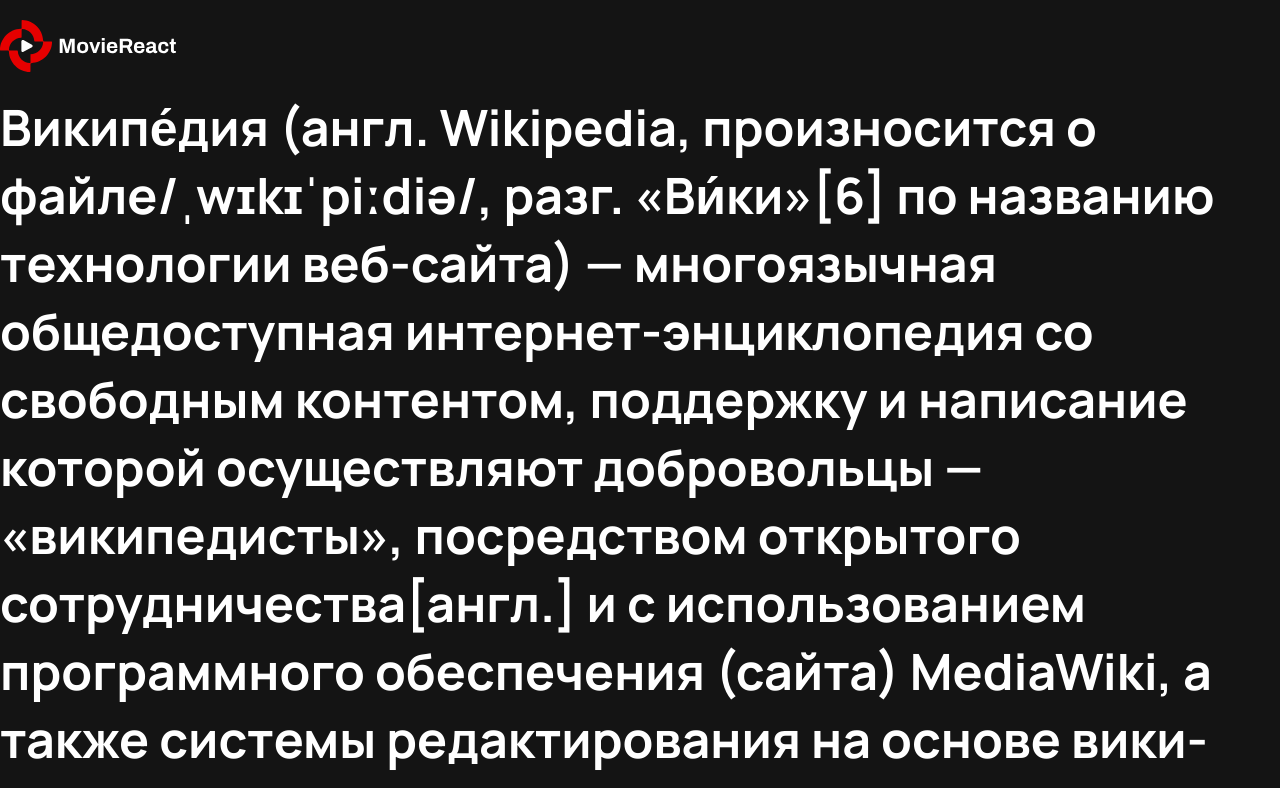
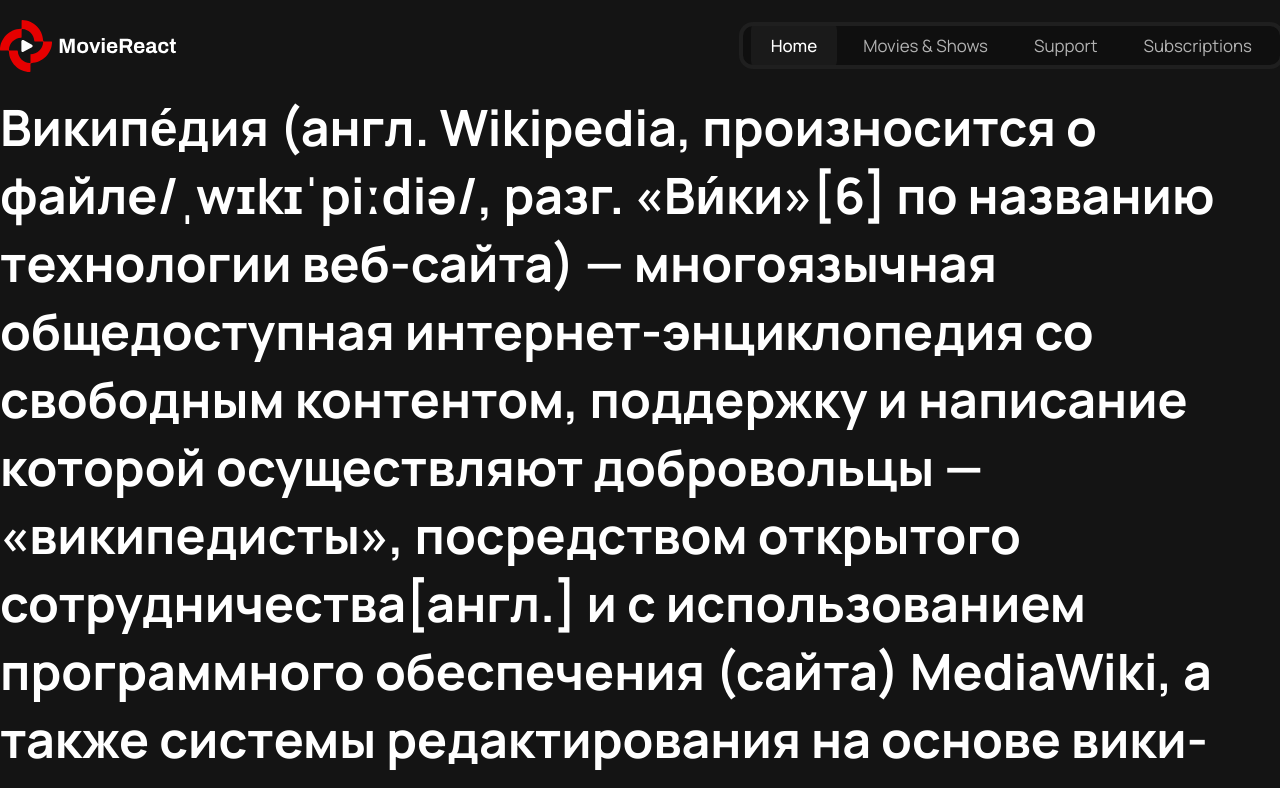
Before and after one commit to ArtErusov/MovieReact, a React (Vite) app: page / in a window 1280 px wide. Shown: the top 788 px of the page. Built offline with nearby package versions, Linux system fonts and the light colour scheme.

Commit message:
Added navigation component

```diff
--- a/src/layouts/Header/Header.module.scss
+++ b/src/layouts/Header/Header.module.scss
@@ -24,4 +24,48 @@
     align-items: center;
     column-gap: 16px;
   }
+
+  &__menu {
+    padding: fluid-to-laptop(10, 8);
+    background-color: var(--color-black-06);
+    outline: var(--border-width-l) solid var(--color-black-12);
+    border-radius: var(--border-radius-l);
+
+    @include laptop {
+      border-radius: var(--border-radius-m);
+    }
+    &-list {
+      display: flex;
+      align-items: center;
+      column-gap: 6px;
+
+      @include tablet {
+        flex-direction: column;
+        row-gap: 16px;
+        margin-block: auto;
+      }
+    }
+    &-link {
+      padding: fluid-to-laptop(14, 12) fluid-to-laptop(24, 20);
+      color: var(--color-gray-75);
+      border-radius: var(--border-radius-s);
+      cursor: pointer;
+
+      @include tablet {
+        font-size: 20px;
+      }
+
+      @include hover {
+        color: var(--color-white);
+        background-color: var(--color-red-45);
+      }
+
+      &.is-active {
+        font-weight: 500;
+        color: var(--color-white);
+        background-color: var(--color-black-10);
+        pointer-events: none;
+      }
+    }
+  }
 }
--- a/src/layouts/Header/Header.tsx
+++ b/src/layouts/Header/Header.tsx
@@ -1,13 +1,62 @@
-import type { FC } from 'react';
+import { useState, type FC } from 'react';
 import styles from './Header.module.scss';
 import clsx from 'clsx';
 import Logo from '@/components/Logo/Logo';
+import type { MenuItem } from './Header.types';
 
 const Header: FC = () => {
+  const [activeMenu, setActiveMenu] = useState<number>(1);
+
+  const menuItems: MenuItem[] = [
+    {
+      label: 'Home',
+      href: '/',
+      id: 1,
+    },
+    {
+      label: 'Movies & Shows',
+      href: '/movies',
+      id: 2,
+    },
+    {
+      label: 'Support',
+      href: '/support',
+      id: 3,
+    },
+    {
+      label: 'Subscriptions',
+      href: '/subscriptions',
+      id: 4,
+    },
+  ];
+
+  console.log(activeMenu);
+
   return (
     <header className={styles['header']}>
       <div className={clsx(styles['header__inner'], styles['container'])}>
         <Logo loading="eager" />
+        <nav className={styles['header__menu']}>
+          <ul className={styles['header__menu-list']}>
+            {menuItems.map((item) => (
+              <li
+                onClick={() => setActiveMenu(item.id)}
+                className={styles['header__menu-item']}
+                key={item.id}
+              >
+                <a
+                  className={clsx(
+                    styles['header__menu-link'],
+                    item.id === activeMenu && styles['is-active'],
+                  )}
+                  // href={item.href}
+                >
+                  {item.label}
+                </a>
+              </li>
+            ))}
+          </ul>
+        </nav>
       </div>
     </header>
   );
--- /dev/null
+++ b/src/layouts/Header/Header.types.ts
@@ -0,0 +1,5 @@
+export interface MenuItem {
+  id: number;
+  label: string;
+  href: string;
+}
```
